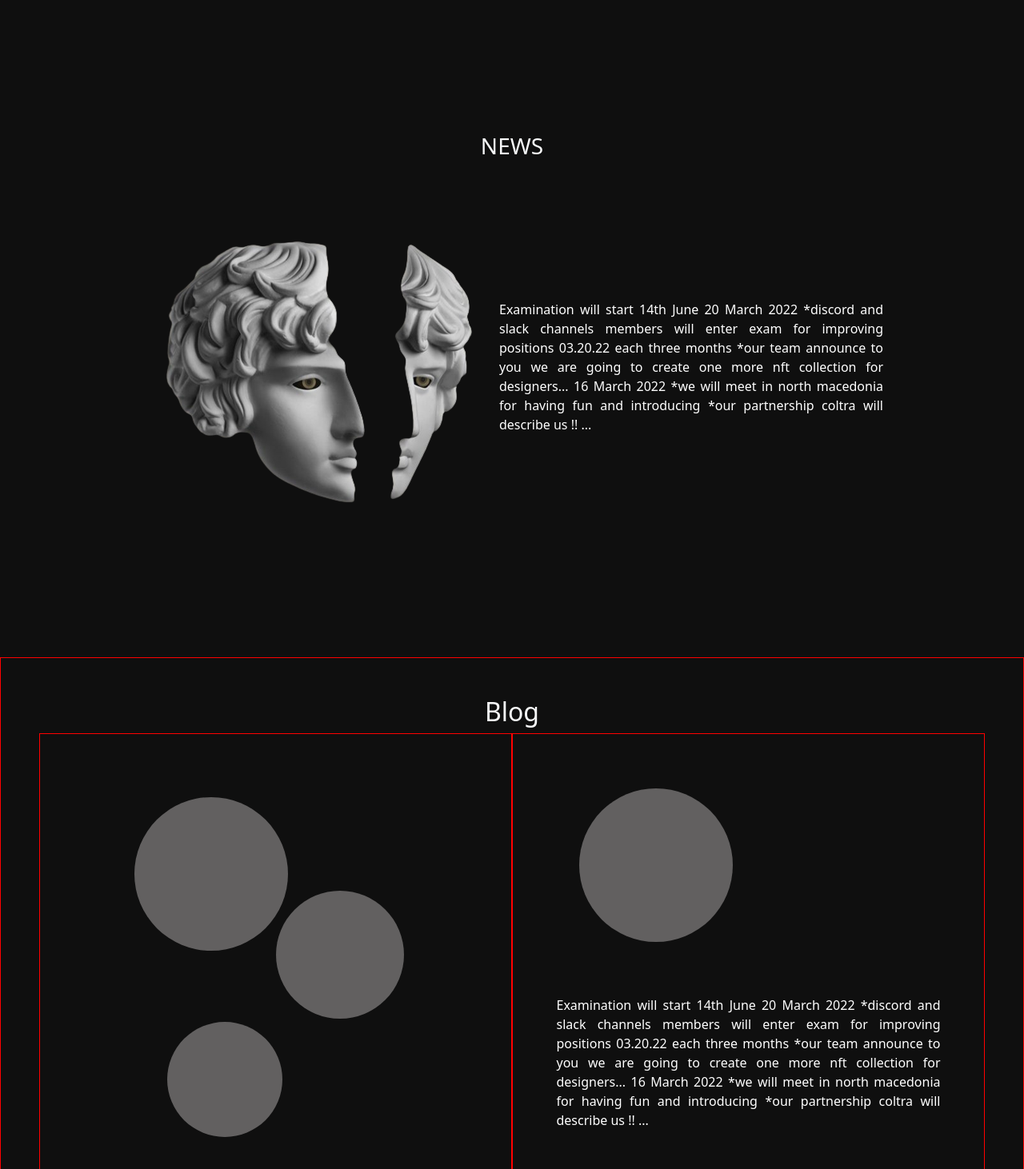
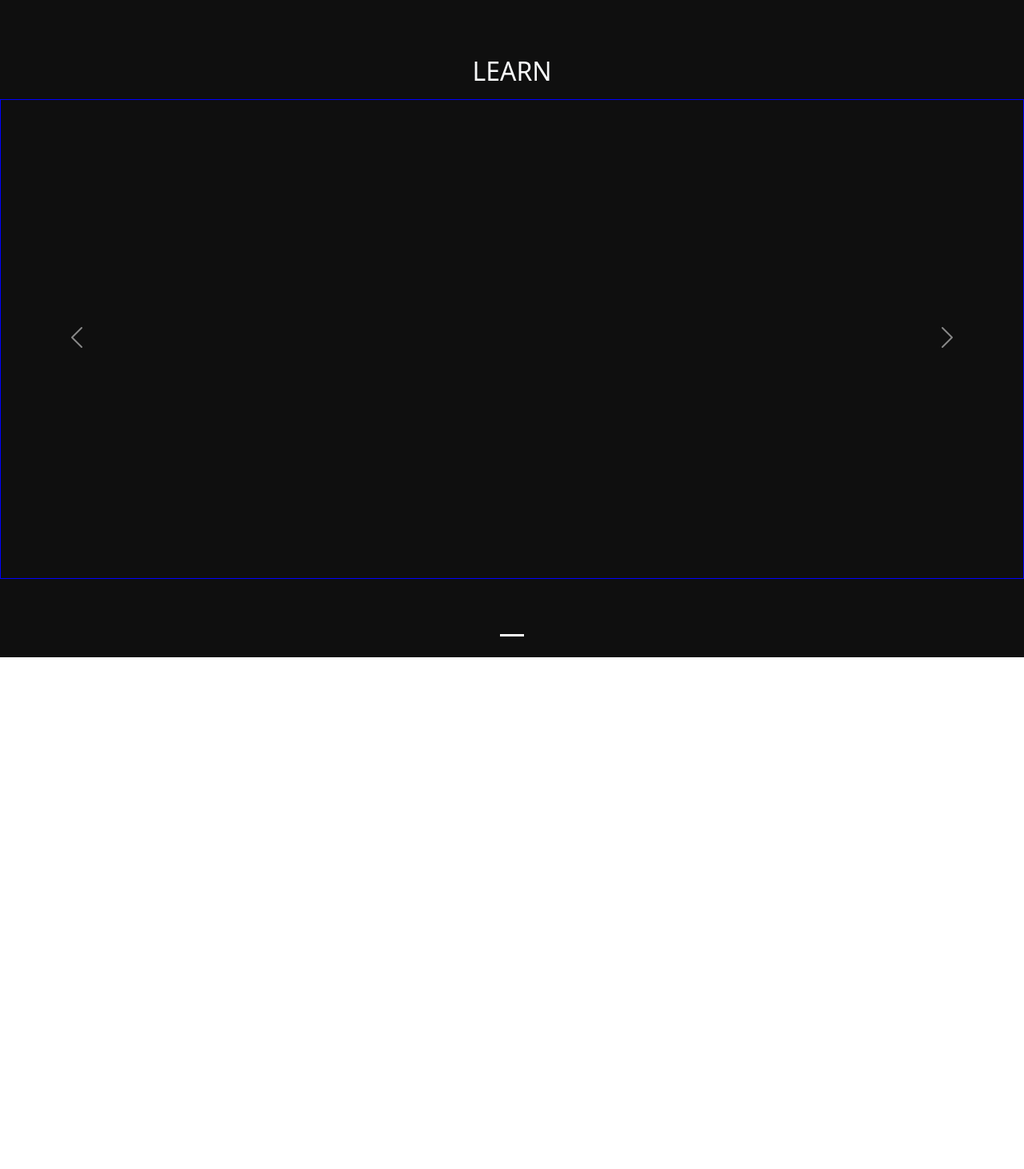
Before and after one commit to esadakman/dedew, a React (Create React App) app: page / in a window 1280 px wide. Shown: the part 768-2230 px from the top of the page at 80% size. After the commit the page ends 1590 px from the top, so only its background shows below. Built offline with nearby package versions, Linux system fonts and the light colour scheme.

Commit message:
carousel added

```diff
--- a/src/components/Blog.jsx
+++ b/src/components/Blog.jsx
@@ -1,13 +1,40 @@
 import React from "react";
 import "../styles/blog.css";
+import Carousel from "react-bootstrap/Carousel";
+import background from "../assets/images/news_img.png";
 
 const Blog = () => {
   return (
     <>
-      <div className="d-flex blog-container flex-column align-items-center p-5">
-        <div className="text-light">
-          <h2>Blog</h2>
+      {/* Carousel */}
+      <Carousel fade autoPlay="false">
+        {/* // ! First Slide */}
+        {/* <Carousel.Item >
+          <div className="text-center pt-5 text-light" ><h2>NEWS</h2></div>
+          <div className="news-container d-flex flex-column justify-content-center align-items-center p-3">
+            <div className="d-flex justify-content-center align-items-center flex-wrap p-3">
+              <div className="imageDiv ">
+                <img src={background} alt="background png" />
               </div>
+              <div className="content">
+                <p>
+                  Examination will start 14th June 20 March 2022 *discord and
+                  slack channels members will enter exam for improving positions
+                  03.20.22 each three months *our team announce to you we are
+                  going to create one more nft collection for designers... 16
+                  March 2022 *we will meet in north macedonia for having fun and
+                  introducing *our partnership coltra will describe us !! ...
+                </p>
+              </div>
+            </div>
+          </div>
+        </Carousel.Item> */}
+        {/* // ! Second Slide */}
+        {/* <Carousel.Item>
+          <div className="text-center pt-5 text-light">
+            <h2>BLOGS</h2>
+          </div>
+          <div className="d-flex blog-container flex-column align-items-center ">
             <div className="content-container d-flex">
               <div className="blog-left d-flex justify-content-center align-items-center flex-column gap-2">
                 <div className="circle_1"></div>
@@ -21,57 +48,34 @@ const Blog = () => {
                 <div className="content">
                   <p>
                     Examination will start 14th June 20 March 2022 *discord and
-                slack channels members will enter exam for improving positions
-                03.20.22 each three months *our team announce to you we are
-                going to create one more nft collection for designers... 16
-                March 2022 *we will meet in north macedonia for having fun and
-                introducing *our partnership coltra will describe us !! ...
+                    slack channels members will enter exam for improving
+                    positions 03.20.22 each three months *our team announce to
+                    you we are going to create one more nft collection for
+                    designers... 16 March 2022 *we will meet in north macedonia
+                    for having fun and introducing *our partnership coltra will
+                    describe us !! ...
                   </p>
                 </div>
               </div>
             </div>
           </div>
-      <div
-        id="carouselExampleControls"
-        className="carousel slide"
-        data-ride="carousel"
-      >
-        <div className="carousel-inner">
-          <div className="carousel-item active">
-            <img className="d-block w-100" src="..." alt="First slide" />
+        </Carousel.Item> */}
+        {/* // ! Third Slide */}
+
+        <Carousel.Item>
+          <div className="text-center pt-5 text-light h2">
+            <h2>LEARN</h2>
           </div>
-          <div className="carousel-item">
-            <img className="d-block w-100" src="..." alt="Second slide" />
-          </div>
-          <div className="carousel-item">
-            <img className="d-block w-100" src="..." alt="Third slide" />
+          <div className="carou-container d-flex flex-column align-items-center ">
+            <div className="d-flex justify-content-center align-align-items-center">
+
+
+
             </div>
           </div>
-        <a
-          className="carousel-control-prev"
-          href="#carouselExampleControls"
-          role="button"
-          data-slide="prev"
-        >
-          <span
-            className="carousel-control-prev-icon"
-            aria-hidden="true"
-          ></span>
-          <span className="sr-only">Previous</span>
-        </a>
-        <a
-          className="carousel-control-next"
-          href="#carouselExampleControls"
-          role="button"
-          data-slide="next"
-        >
-          <span
-            className="carousel-control-next-icon"
-            aria-hidden="true"
-          ></span>
-          <span className="sr-only">Next</span>
-        </a>
-      </div>
+        </Carousel.Item>
+      </Carousel>
+      {/* 2.carousel */}
     </>
   );
 };
--- a/src/index.css
+++ b/src/index.css
@@ -7,5 +7,5 @@ body {
   -moz-osx-font-smoothing: grayscale;
   padding: 0;
   box-sizing: border-box;
-  background-color: #0F0F0F;
+  background-color: red;
 }
--- a/src/pages/Home.jsx
+++ b/src/pages/Home.jsx
@@ -1,7 +1,7 @@
 import React from 'react'
 import Header from '../components/Header'
 import Navbar from '../components/Navbar'
-import News from '../components/News'
+// import News from '../components/News'
 import Blog from '../components/Blog'
 
 const Home = () => {
@@ -9,7 +9,7 @@ const Home = () => {
     <div>
         <Navbar/>
         <Header/>
-        <News/>
+        {/* <News/> */}
         <Blog/>
     </div>
   )
--- a/src/styles/blog.css
+++ b/src/styles/blog.css
@@ -1,8 +1,35 @@
+.carousel{
+    height: 100vh;
+    background-color: #0F0F0F;
+}
+.carousel-item{
+    display: flex !important;
+    flex-direction: column !important;
+}
+/* ! First Page */
+
+.news-container{
+    height: 75vh;
+    background-color: #0F0F0F;
+    border: 1px solid red;
+}
+
+.imageDiv{
+    margin: 1rem;
+}
+.content{
+    max-width: 30rem;
+    color: white;
+    text-align: justify;
+}
+
+/* ! Second PAge */
+
 .blog-container{
     width: 100%;
-    height: 100vh;
+    height: 75vh;
     background-color: #0F0F0F;
-    border: 1px solid red;
+    border: 1px solid blue;
 }
 
 .content-container{
@@ -25,7 +52,7 @@
     background: #626060;
     position: absolute;
     left:20%;
-    top:12%;
+    top:14%;
 
 }
 .circle_2{
@@ -34,7 +61,7 @@
     border-radius: 50%;
     background: #626060;
     position: absolute;
-    top:30%;
+    top:35%;
     left:50%;
 }
 .circle_3{
@@ -43,7 +70,7 @@
     border-radius: 50%;
     background: #626060;
     position: absolute;
-    top:55%;
+    top:60%;
     left:27%;
 
 }
@@ -55,6 +82,7 @@
     display: flex;
     height: 100%;
     align-items: center;
+    padding-top: 2rem;
 }
 
 .circle-up{
@@ -66,7 +94,13 @@
     height: 12rem;
     border-radius: 50%;
     background: #626060;
-    /* position: absolute; */
-    /* left:20%; */
-    /* top:12%; */
 }
+
+/* ! Third Slide */
+
+.carou-container{
+    width: 100%;
+    height: 75vh;
+    background-color: #0F0F0F;
+    border: 1px solid blue;
+}
```
Lines whose indentation alone changed are shown as unchanged.
